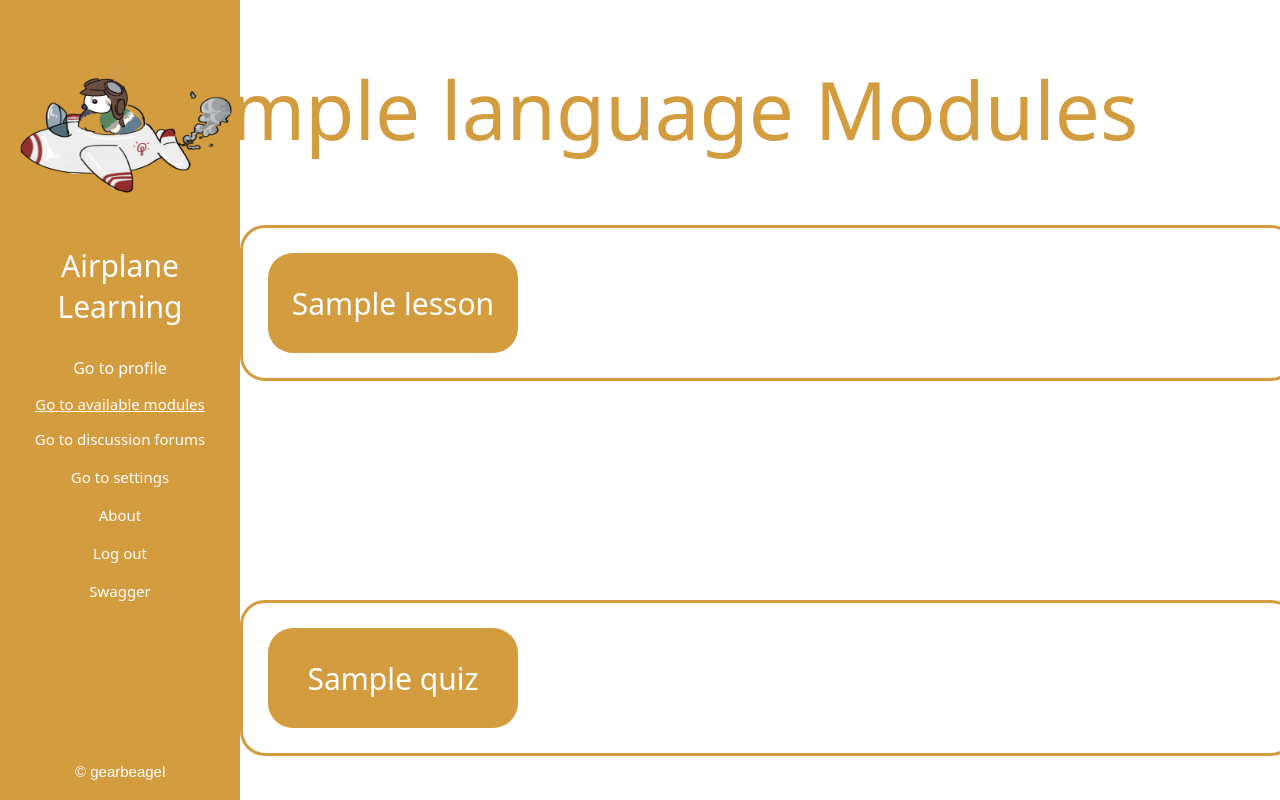
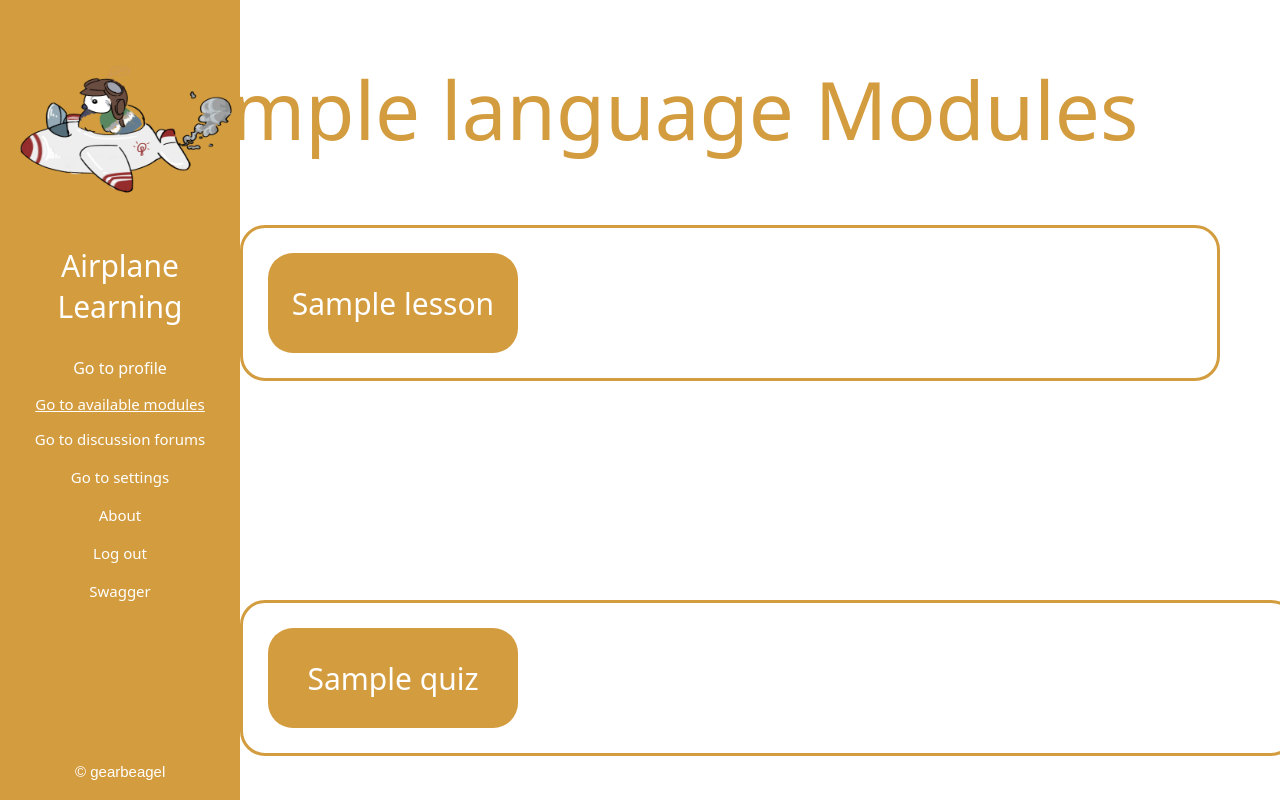
Before and after one commit to gearbeagel/AirplaneLearning, a Django app: template templates/modules_list.html in a window 1280 px wide. Run offline with Django 5.2, Linux system fonts and the light colour scheme; the template is opened without the code that fills it: most values are stand-ins (such as "Sample title", 1, 10 or a date in 2020); parts of the project's set-up code (start-up, migrations or seed data) failed here and were passed over; some web fonts are replaced.

Commit message:
fixed visuals

```diff
--- a/templates/lesson_info.html
+++ b/templates/lesson_info.html
@@ -59,7 +59,6 @@
             </div>
         {% endfor %}
     <span style="display: flex; flex-direction: row">
-        <button class="prev-section-btn" style="margin-top: 450px; left: -100px">Previous</button>
         <button class="next-section-btn" style="margin-top: 450px; right: -100px">Next</button>
     </span>
         <input type="hidden" id="modules-list-url" value="{% url 'modules_list' language.id %}">
--- a/templates/modules_list.html
+++ b/templates/modules_list.html
@@ -44,7 +44,7 @@
     {% if lessons %}
         <h2 class="sniglet" style="margin-top: -150px">Lessons</h2>
         {% for lesson in lessons %}
-            <div class="row" style="width: 1000px; margin: -175px 0 0 -400px; z-index: 0">
+            <div class="row" style="width: fit-content; margin: -175px 0 0 -400px; z-index: 0">
             <button style='width: 250px; height: 100px; font-size: 30px'><a href="{% url 'lesson_info' language_id=language.id lesson_id=lesson.id %}" class="sniglet"
                                    style="color: white">{{ lesson.title }}</a></button>
             {% for ls in lesson_statuses %}
```
